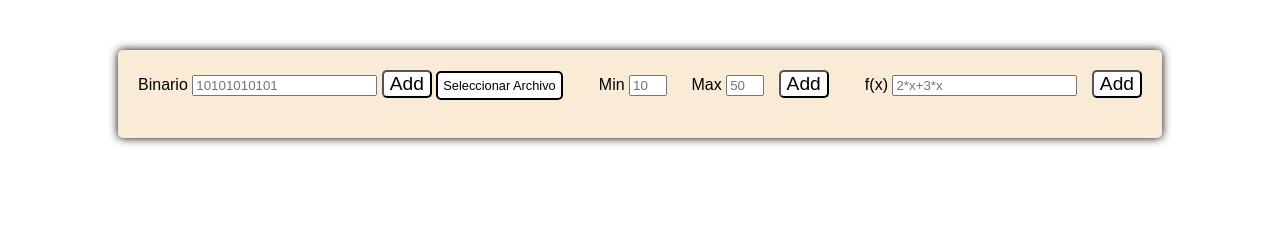
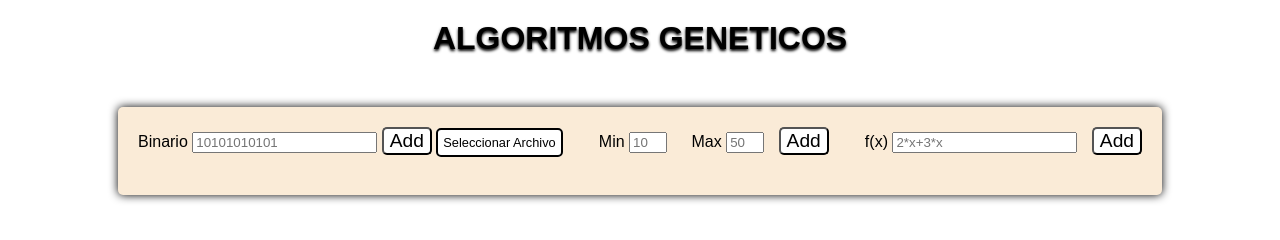
Before and after one commit to cris1059/TrainingAG, a plain HTML site: page index.html in a window 1280 px wide. Drawn offline with Linux system fonts and the light colour scheme.

Commit message:
Add title

```diff
--- a/index.html
+++ b/index.html
@@ -7,6 +7,7 @@
     <title>Algoritmos Geneticos</title>
 </head>
 <body>
+    <h1 id="title_first">ALGORITMOS GENETICOS</h1>
     <main>
         <div class="encuadre">
             <div class="encuadre__cuadro">
--- a/style.css
+++ b/style.css
@@ -16,7 +16,12 @@ main{
     box-shadow: 0 0 10px #000;
 }
 
-
+#title_first{
+    margin: auto;
+    margin-top: 20px;
+    text-shadow: 0 2px 3px #000;
+    text-align: center;
+}
 
 .min{
     width: 30px;
```
